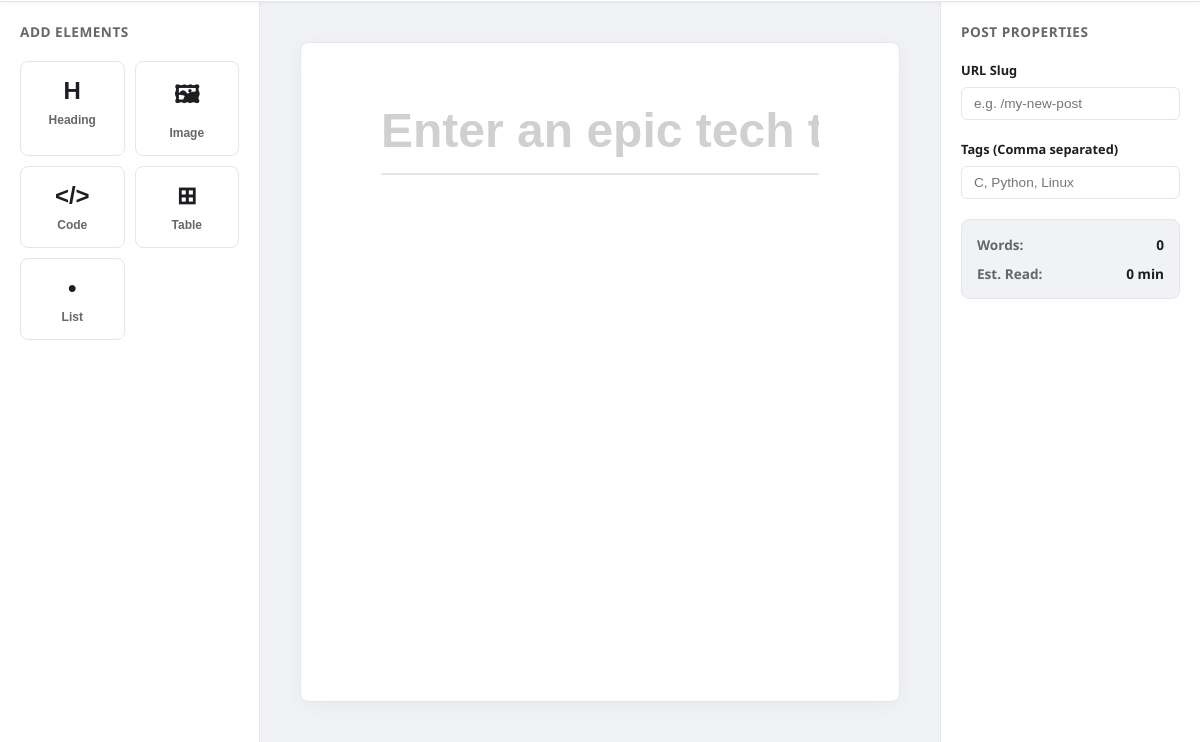
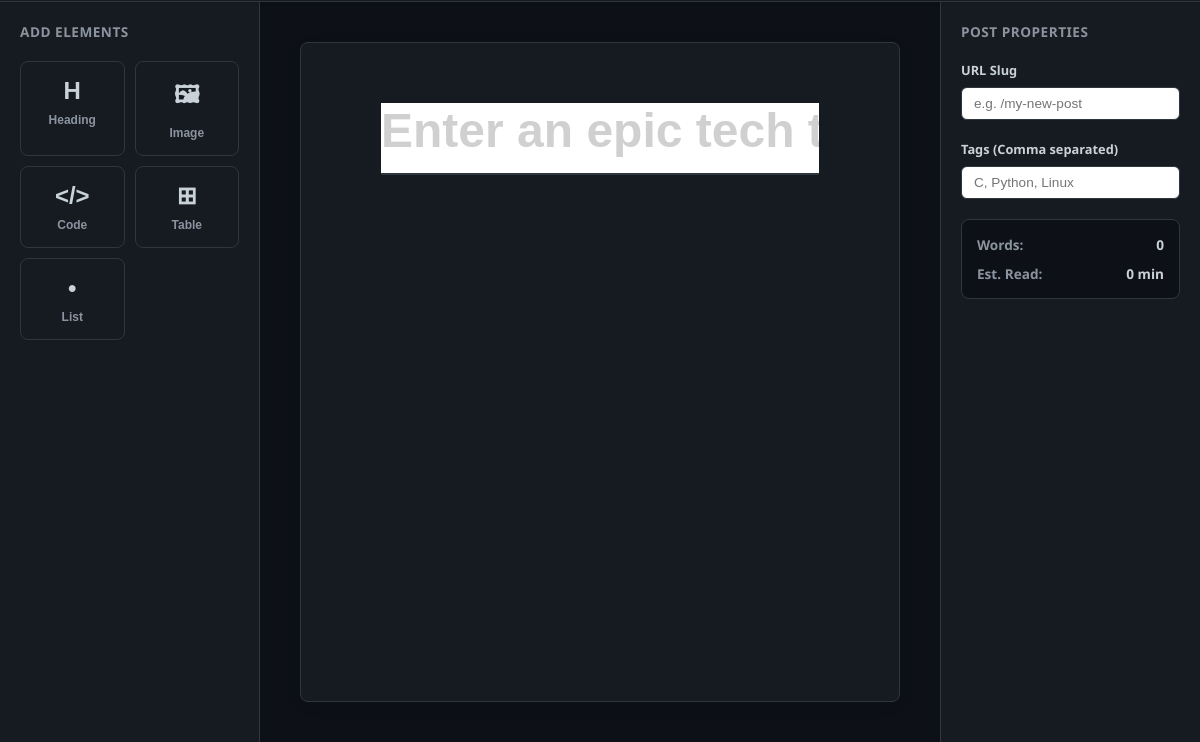
Before and after one commit to takkutiwari32/text-editor, an Electron app: page article.html in a window 1200 px wide. Shown: the part 58-800 px from the top of the page. Drawn offline with Linux system fonts and the light colour scheme; a script that the page names is missing.

Commit message:
Updated CSS root variables to implement premium dark theme

```diff
--- a/style.css
+++ b/style.css
@@ -1,12 +1,12 @@
-/* 1. Core Variables & Theme (Keeping the signature red accent) */
+/* 1. Core Variables & Theme (Premium Dark Mode) */
 :root {
-  --bg-color: #f0f2f5;
-  --surface-color: #ffffff;
-  --border-color: #e4e6eb;
-  --text-main: #1c1e21;
-  --text-muted: #65676b;
-  --primary-accent: #d32f2f;
-  --hover-accent: #b71c1c;
+  --bg-color: #0d1117;        /* Deep GitHub Dark background */
+  --surface-color: #161b22;   /* Slightly lighter surface for sidebars/canvas */
+  --border-color: #30363d;    /* Subtle dark borders */
+  --text-main: #c9d1d9;       /* Crisp off-white text */
+  --text-muted: #8b949e;      /* Dimmer text for secondary labels */
+  --primary-accent: #f85149;  /* Vibrant red accent for dark mode */
+  --hover-accent: #da3633;
   --sidebar-width: 260px;
   --topbar-height: 60px;
 }
```
